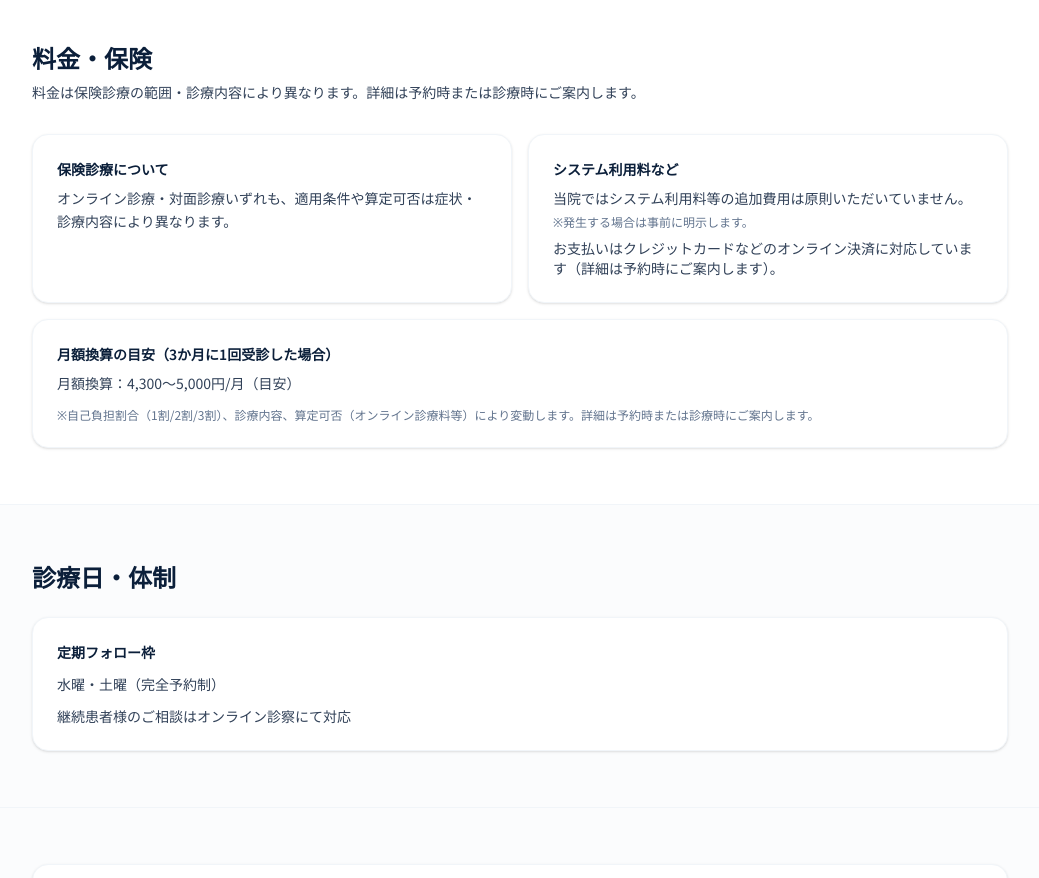
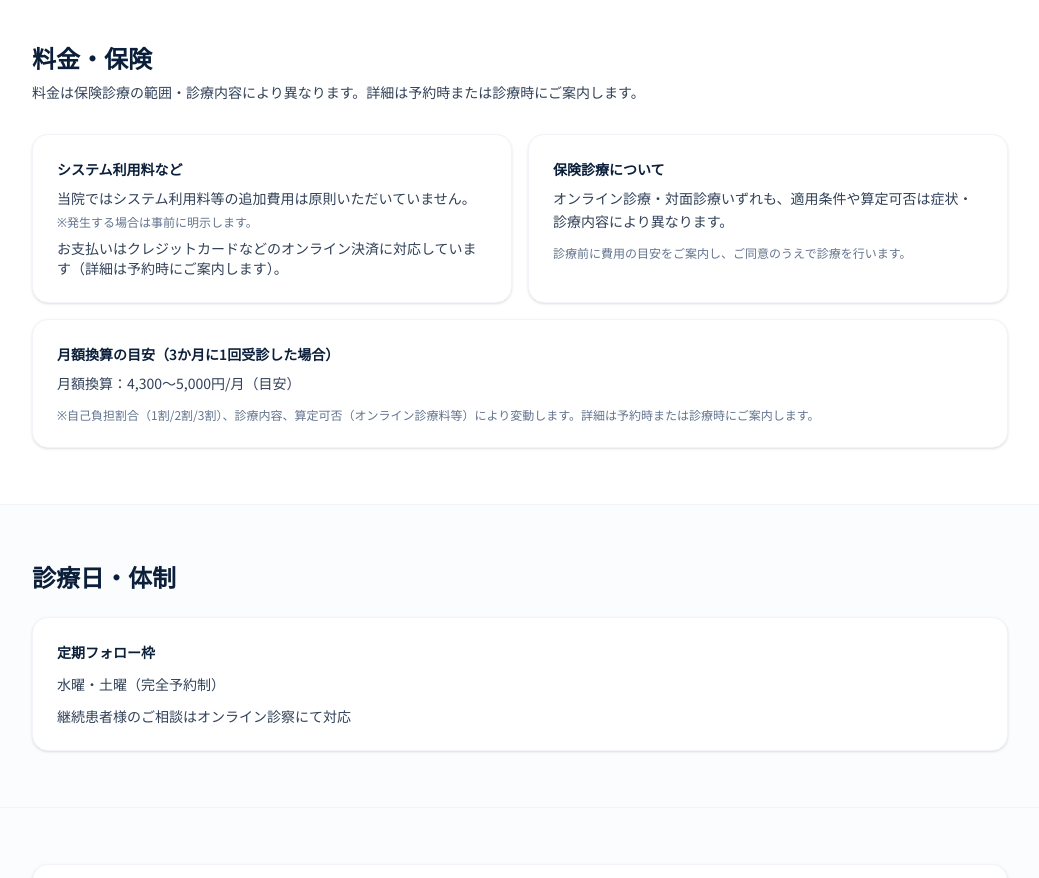
Before and after one commit to mandahan2002/sas-clinic-site, a Next.js app: page / in a window 1280 px wide. Shown: the part 3220-4098 px from the top of the page, without its empty margins (120-1159 px from the left). Built offline with nearby package versions, Linux system fonts and the light colour scheme.

Commit message:
Reorganize insurance information section on Home page for SAS CPAP online clinic by moving the content block and adding a new paragraph to clarify pre-treatment cost estimates, enhancing user understanding of insurance coverage and associated fees.

```diff
--- a/app/page.tsx
+++ b/app/page.tsx
@@ -337,12 +337,6 @@
 
           <div className="mt-8 grid gap-4 md:grid-cols-2">
             <div className="rounded-2xl border border-slate-100 bg-white p-6 shadow-sm">
-              <div className="text-sm font-semibold text-[#0B1F3A]">保険診療について</div>
-              <p className="mt-2 text-sm leading-relaxed text-slate-700">
-                オンライン診療・対面診療いずれも、適用条件や算定可否は症状・診療内容により異なります。
-              </p>
-            </div>
-            <div className="rounded-2xl border border-slate-100 bg-white p-6 shadow-sm">
               <div className="text-sm font-semibold text-[#0B1F3A]">システム利用料など</div>
               <p className="mt-2 text-sm leading-relaxed text-slate-700">
                 当院ではシステム利用料等の追加費用は原則いただいていません。
@@ -350,6 +344,15 @@
               </p>
               <p className="mt-2 text-sm text-slate-700">
                 お支払いはクレジットカードなどのオンライン決済に対応しています（詳細は予約時にご案内します）。
+              </p>
+            </div>
+            <div className="rounded-2xl border border-slate-100 bg-white p-6 shadow-sm">
+              <div className="text-sm font-semibold text-[#0B1F3A]">保険診療について</div>
+              <p className="mt-2 text-sm leading-relaxed text-slate-700">
+                オンライン診療・対面診療いずれも、適用条件や算定可否は症状・診療内容により異なります。
+              </p>
+              <p className="mt-3 text-xs text-slate-500">
+                診療前に費用の目安をご案内し、ご同意のうえで診療を行います。
               </p>
             </div>
             <div className="rounded-2xl border border-slate-100 bg-white p-6 shadow-sm md:col-span-2">
```
